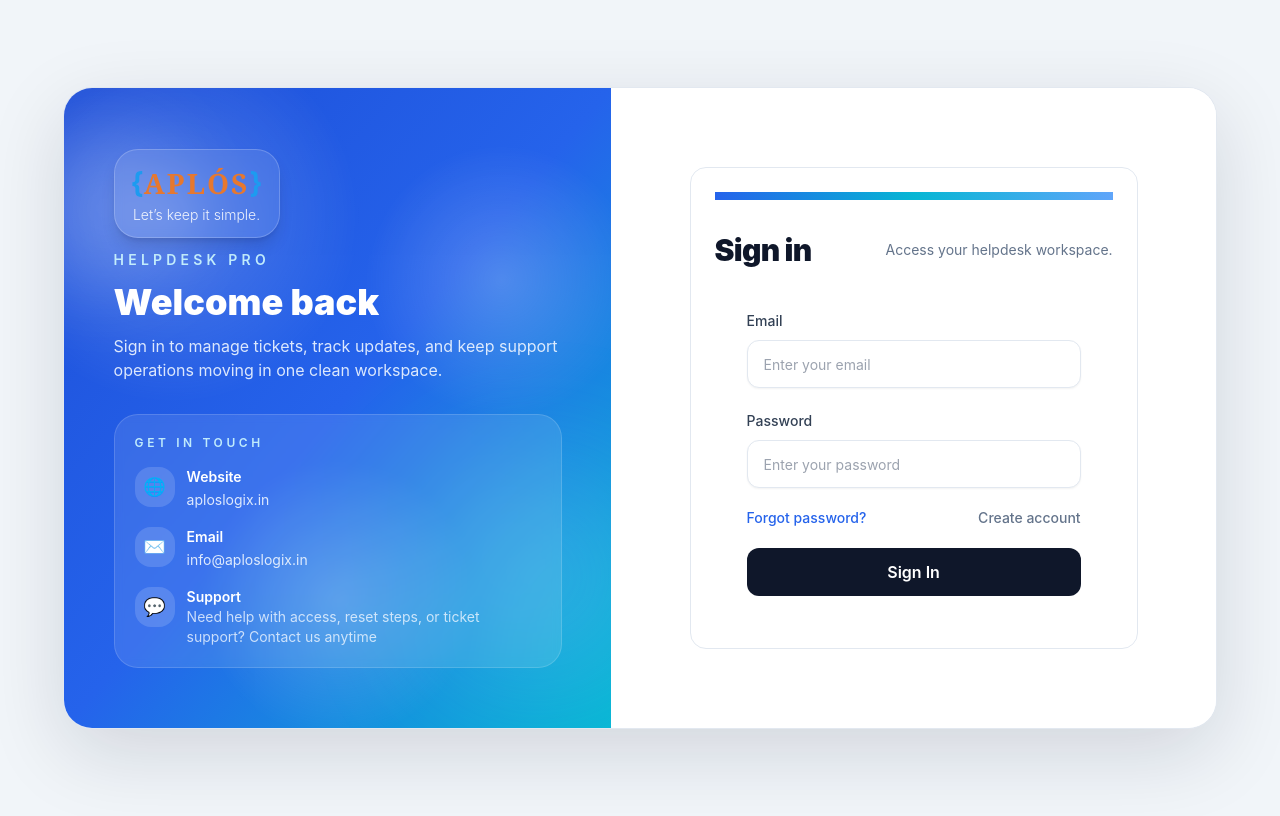
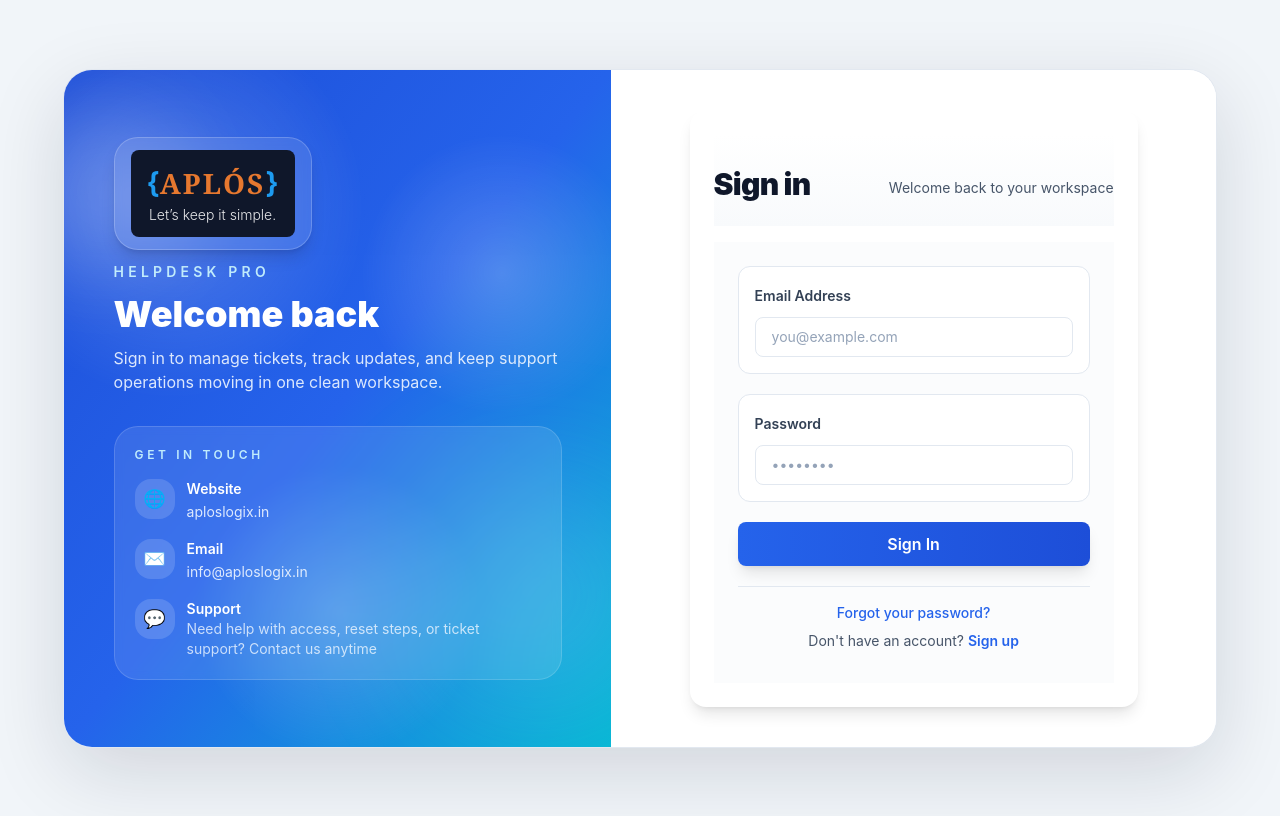
Before and after one commit to CommitCraft/Ticket_Management, a React (Vite) app in the folder frontend/: page /login in a window 1280 px wide. Built offline with nearby package versions, Linux system fonts and the light colour scheme; no server answers.

Commit message:
feat: enhance UI components in authentication pages for improved user experience

```diff
--- a/frontend/src/components/layout/AplosLogo.tsx
+++ b/frontend/src/components/layout/AplosLogo.tsx
@@ -38,7 +38,10 @@
       display: 'flex',
       flexDirection: 'column',
       alignItems: align,
-      textAlign: align
+      textAlign: align,
+      backgroundColor: '#0f172a',
+      padding: '12px 16px',
+      borderRadius: '8px'
     },
     logoText: {
       display: 'flex',
--- a/frontend/src/components/layout/AuthLayout.tsx
+++ b/frontend/src/components/layout/AuthLayout.tsx
@@ -23,7 +23,7 @@
               <div className="relative z-10 flex w-full max-w-md flex-col items-center text-center lg:items-start lg:text-left">
                 <div className="mb-8 flex flex-col items-center gap-3 lg:items-start">
                   <div className="rounded-3xl border border-white/20 bg-white/10 px-4 py-3 shadow-lg shadow-blue-950/20 backdrop-blur-sm">
-                    <AplosLogo size="lg" taglineColor="rgba(255,255,255,0.9)" />
+                    <AplosLogo size="lg" taglineColor="rgba(255,255,255,0.9)" showBackground={false} />
                   </div>
                   <div>
                     <p className="text-sm font-semibold uppercase tracking-[0.3em] text-cyan-100/90">Helpdesk Pro</p>
--- a/frontend/src/pages/auth/ForgotPasswordPage.tsx
+++ b/frontend/src/pages/auth/ForgotPasswordPage.tsx
@@ -23,27 +23,36 @@
 
   return (
     <AuthLayout eyebrow="Get in touch" title="Reset your password" description="Enter your email and we’ll send a secure reset link so you can get back into your account." icon="🔐">
-      <Card className="w-full max-w-md overflow-hidden border-slate-200 shadow-none dark:border-slate-800 dark:bg-slate-900 lg:shadow-none">
-        <div className="h-2 bg-gradient-to-r from-blue-600 via-cyan-500 to-blue-400" />
-        <CardHeader className="space-y-2 pb-3 pt-7 text-center sm:pt-8">
-          <CardTitle className="text-2xl font-black tracking-tight sm:text-3xl">Forgot password</CardTitle>
-          <CardDescription className="text-sm text-slate-500 dark:text-slate-400">We will send a reset link to your email.</CardDescription>
+      <Card className="w-full max-w-md overflow-hidden border-0 shadow-lg dark:border-slate-800 dark:bg-slate-800 lg:shadow-lg bg-white rounded-2xl">
+        <CardHeader className="space-y-3 pb-6 pt-8 text-center bg-gradient-to-b from-white to-slate-50 dark:from-slate-800 dark:to-slate-800/50">
+          <CardTitle className="text-3xl font-black tracking-tight text-slate-900 dark:text-white">Forgot password?</CardTitle>
+          <CardDescription className="text-sm text-slate-600 dark:text-slate-300">We'll send a reset link to your email</CardDescription>
         </CardHeader>
-        <CardContent className="px-5 pb-7 pt-3 sm:px-8">
-          <form className="space-y-4 sm:space-y-5" onSubmit={handleSubmit(onSubmit)}>
-            <div className="space-y-2">
-              <label className="text-sm font-medium text-slate-700 dark:text-slate-200" htmlFor="email">Email</label>
-              <Input id="email" type="email" placeholder="Enter your email" className="h-12 rounded-xl border-slate-200 bg-white shadow-sm focus-visible:ring-blue-500 dark:border-slate-700 dark:bg-slate-950" {...register('email')} />
-              {errors.email ? <p className="text-xs text-red-500">{errors.email.message}</p> : null}
+        <CardContent className="px-6 pb-8 pt-6 bg-slate-50/50 dark:bg-slate-800/50">
+          <form className="space-y-5" onSubmit={handleSubmit(onSubmit)}>
+            <div className="space-y-2.5 bg-white dark:bg-slate-700/50 p-4 rounded-xl border border-slate-200 dark:border-slate-600 transition-all hover:border-slate-300 dark:hover:border-slate-500">
+              <label className="text-sm font-semibold text-slate-700 dark:text-slate-200" htmlFor="email">Email Address</label>
+              <Input
+                id="email"
+                type="email"
+                placeholder="you@example.com"
+                className="h-10 rounded-lg border-slate-200 bg-white text-slate-900 placeholder:text-slate-400 shadow-none transition-all focus-visible:ring-2 focus-visible:ring-blue-500 focus-visible:border-blue-300 dark:border-slate-600 dark:bg-slate-700 dark:text-white dark:placeholder:text-slate-400 dark:focus-visible:border-blue-400"
+                {...register('email')}
+              />
+              {errors.email && <p className="text-xs font-medium text-red-600 dark:text-red-400 flex items-center gap-1 mt-1">⚠ {errors.email.message || 'Invalid email'}</p>}
             </div>
 
-            <Button className="h-12 w-full rounded-xl bg-slate-900 text-base font-semibold text-white hover:bg-slate-800 dark:bg-blue-500 dark:hover:bg-blue-400" type="submit" disabled={isSubmitting}>
-              {isSubmitting ? 'Sending...' : 'Send Reset Link'}
+            <Button
+              className="h-11 w-full rounded-lg bg-gradient-to-r from-blue-600 to-blue-700 text-base font-semibold text-white shadow-lg hover:shadow-xl hover:from-blue-700 hover:to-blue-800 transition-all duration-200 active:scale-95 dark:from-blue-600 dark:to-blue-700 dark:hover:from-blue-700 dark:hover:to-blue-800"
+              type="submit"
+              disabled={isSubmitting}
+            >
+              {isSubmitting ? 'Sending reset link...' : 'Send Reset Link'}
             </Button>
 
-            <div className="text-center text-sm text-slate-500 dark:text-slate-400">
+            <div className="text-center text-sm text-slate-600 dark:text-slate-400 pt-2">
               Remembered your password?{' '}
-              <Link to="/login" className="font-medium text-blue-600 hover:text-blue-700 dark:text-blue-400 dark:hover:text-blue-300">
+              <Link to="/login" className="font-semibold text-blue-600 hover:text-blue-700 transition-colors dark:text-blue-400 dark:hover:text-blue-300">
                 Back to sign in
               </Link>
             </div>
--- a/frontend/src/pages/auth/LoginPage.tsx
+++ b/frontend/src/pages/auth/LoginPage.tsx
@@ -32,38 +32,63 @@
 
   return (
     <AuthLayout eyebrow="Get in touch" title="Welcome back" description="Sign in to manage tickets, track updates, and keep support operations moving in one clean workspace." icon="🚀">
-      <Card className="w-full max-w-md overflow-hidden border-slate-200 shadow-none dark:border-slate-800 dark:bg-slate-900 lg:shadow-none">
-        <div className="h-2 bg-gradient-to-r from-blue-600 via-cyan-500 to-blue-400" />
-        <CardHeader className="space-y-2 pb-3 pt-7 text-center sm:pt-8">
-          <CardTitle className="text-2xl font-black tracking-tight sm:text-3xl">Sign in</CardTitle>
-          <CardDescription className="text-sm text-slate-500 dark:text-slate-400">Access your helpdesk workspace.</CardDescription>
+      <Card className="w-full max-w-md overflow-hidden border-0 shadow-lg dark:border-slate-800 dark:bg-slate-800 lg:shadow-lg bg-white rounded-2xl">
+        <CardHeader className="space-y-3 pb-6 pt-8 text-center bg-gradient-to-b from-white to-slate-50 dark:from-slate-800 dark:to-slate-800/50">
+          <CardTitle className="text-3xl font-black tracking-tight text-slate-900 dark:text-white">Sign in</CardTitle>
+          <CardDescription className="text-sm text-slate-600 dark:text-slate-300">Welcome back to your workspace</CardDescription>
         </CardHeader>
-        <CardContent className="px-5 pb-7 pt-3 sm:px-8">
-          <form className="space-y-4 sm:space-y-5" onSubmit={handleSubmit(onSubmit)}>
-            <div className="space-y-2">
-              <label className="text-sm font-medium text-slate-700 dark:text-slate-200" htmlFor="email">Email</label>
-              <Input id="email" type="email" placeholder="Enter your email" className="h-12 rounded-xl border-slate-200 bg-white shadow-sm focus-visible:ring-blue-500 dark:border-slate-700 dark:bg-slate-950" {...register('email')} />
-              {errors.email ? <p className="text-xs text-red-500">{errors.email.message}</p> : null}
+        <CardContent className="px-6 pb-8 pt-6 bg-slate-50/50 dark:bg-slate-800/50">
+          <form className="space-y-5" onSubmit={handleSubmit(onSubmit)}>
+            <div className="space-y-2.5 bg-white dark:bg-slate-700/50 p-4 rounded-xl border border-slate-200 dark:border-slate-600 transition-all hover:border-slate-300 dark:hover:border-slate-500">
+              <label className="text-sm font-semibold text-slate-700 dark:text-slate-200" htmlFor="email">Email Address</label>
+              <Input
+                id="email"
+                type="email"
+                placeholder="you@example.com"
+                className="h-10 rounded-lg border-slate-200 bg-white text-slate-900 placeholder:text-slate-400 shadow-none transition-all focus-visible:ring-2 focus-visible:ring-blue-500 focus-visible:border-blue-300 dark:border-slate-600 dark:bg-slate-700 dark:text-white dark:placeholder:text-slate-400 dark:focus-visible:border-blue-400"
+                {...register('email')}
+              />
+              {errors.email && <p className="text-xs font-medium text-red-600 dark:text-red-400 flex items-center gap-1 mt-1">⚠ {errors.email.message || 'Invalid email'}</p>}
             </div>
 
-            <div className="space-y-2">
-              <label className="text-sm font-medium text-slate-700 dark:text-slate-200" htmlFor="password">Password</label>
-              <Input id="password" type="password" placeholder="Enter your password" className="h-12 rounded-xl border-slate-200 bg-white shadow-sm focus-visible:ring-blue-500 dark:border-slate-700 dark:bg-slate-950" {...register('password')} />
-              {errors.password ? <p className="text-xs text-red-500">{errors.password.message}</p> : null}
+            <div className="space-y-2.5 bg-white dark:bg-slate-700/50 p-4 rounded-xl border border-slate-200 dark:border-slate-600 transition-all hover:border-slate-300 dark:hover:border-slate-500">
+              <label className="text-sm font-semibold text-slate-700 dark:text-slate-200" htmlFor="password">Password</label>
+              <Input
+                id="password"
+                type="password"
+                placeholder="••••••••"
+                className="h-10 rounded-lg border-slate-200 bg-white text-slate-900 placeholder:text-slate-400 shadow-none transition-all focus-visible:ring-2 focus-visible:ring-blue-500 focus-visible:border-blue-300 dark:border-slate-600 dark:bg-slate-700 dark:text-white dark:placeholder:text-slate-400 dark:focus-visible:border-blue-400"
+                {...register('password')}
+              />
+              {errors.password && <p className="text-xs font-medium text-red-600 dark:text-red-400 flex items-center gap-1 mt-1">⚠ {errors.password.message || 'Password required'}</p>}
             </div>
 
-            <div className="flex flex-col gap-3 text-sm sm:flex-row sm:items-center sm:justify-between">
-              <Link to="/forgot-password" className="font-medium text-blue-600 hover:text-blue-700 dark:text-blue-400 dark:hover:text-blue-300">
-                Forgot password?
+            <Button
+              className="h-11 w-full rounded-lg bg-gradient-to-r from-blue-600 to-blue-700 text-base font-semibold text-white shadow-lg hover:shadow-xl hover:from-blue-700 hover:to-blue-800 transition-all duration-200 active:scale-95 dark:from-blue-600 dark:to-blue-700 dark:hover:from-blue-700 dark:hover:to-blue-800"
+              type="submit"
+              disabled={isSubmitting}
+            >
+              {isSubmitting ? (
+                <span className="flex items-center gap-2">
+                  <span className="inline-block h-4 w-4 animate-spin rounded-full border-2 border-white border-t-transparent"></span>
+                  Signing in...
+                </span>
+              ) : (
+                'Sign In'
+              )}
+            </Button>
+
+            <div className="space-y-2 pt-4 border-t border-slate-200 dark:border-slate-600">
+              <Link to="/forgot-password" className="block text-center text-sm font-medium text-blue-600 hover:text-blue-700 transition-colors dark:text-blue-400 dark:hover:text-blue-300">
+                Forgot your password?
               </Link>
-              <Link to="/register" className="font-medium text-slate-500 hover:text-slate-900 dark:text-slate-400 dark:hover:text-white">
-                Create account
-              </Link>
+              <div className="text-center text-sm">
+                <span className="text-slate-600 dark:text-slate-400">Don't have an account? </span>
+                <Link to="/register" className="font-semibold text-blue-600 hover:text-blue-700 transition-colors dark:text-blue-400 dark:hover:text-blue-300">
+                  Sign up
+                </Link>
+              </div>
             </div>
-
-            <Button className="h-12 w-full rounded-xl bg-slate-900 text-base font-semibold text-white hover:bg-slate-800 dark:bg-blue-500 dark:hover:bg-blue-400" type="submit" disabled={isSubmitting}>
-              {isSubmitting ? 'Signing in...' : 'Sign In'}
-            </Button>
           </form>
         </CardContent>
       </Card>
--- a/frontend/src/pages/auth/RegisterPage.tsx
+++ b/frontend/src/pages/auth/RegisterPage.tsx
@@ -35,54 +35,88 @@
 
   return (
     <AuthLayout eyebrow="Get in touch" title="Create your account" description="Join the platform to raise tickets, follow progress, and stay connected with support updates." icon="🚀">
-      <Card className="w-full max-w-md overflow-hidden border-slate-200 shadow-none dark:border-slate-800 dark:bg-slate-900 lg:shadow-none">
-        <div className="h-2 bg-gradient-to-r from-blue-600 via-cyan-500 to-blue-400" />
-        <CardHeader className="space-y-2 pb-3 pt-7 text-center sm:pt-8">
-          <CardTitle className="text-2xl font-black tracking-tight sm:text-3xl">Create account</CardTitle>
-          <CardDescription className="text-sm text-slate-500 dark:text-slate-400">Register to raise and track tickets.</CardDescription>
+      <Card className="w-full max-w-md overflow-hidden border-0 shadow-lg dark:border-slate-800 dark:bg-slate-800 lg:shadow-lg bg-white rounded-2xl">
+        <CardHeader className="space-y-3 pb-6 pt-8 text-center bg-gradient-to-b from-white to-slate-50 dark:from-slate-800 dark:to-slate-800/50">
+          <CardTitle className="text-3xl font-black tracking-tight text-slate-900 dark:text-white">Create account</CardTitle>
+          <CardDescription className="text-sm text-slate-600 dark:text-slate-300">Register to raise and track tickets</CardDescription>
         </CardHeader>
-        <CardContent className="px-5 pb-7 pt-3 sm:px-8">
-          <form className="space-y-4 sm:space-y-5" onSubmit={handleSubmit(onSubmit)}>
-            <div className="space-y-2">
-              <label className="text-sm font-medium text-slate-700 dark:text-slate-200" htmlFor="fullName">Full name</label>
-              <Input id="fullName" placeholder="John Doe" className={`h-12 rounded-xl shadow-sm focus-visible:ring-blue-500 ${errors.fullName ? 'border-red-300 bg-red-50 dark:border-red-500 dark:bg-red-950/20' : 'border-slate-200 bg-white dark:border-slate-700 dark:bg-slate-950'}`} {...register('fullName')} />
-              {errors.fullName ? <p className="text-xs text-red-500 font-medium">{errors.fullName.message}</p> : <p className="text-xs text-slate-500 dark:text-slate-400">Your full name</p>}
+        <CardContent className="px-6 pb-8 pt-6 bg-slate-50/50 dark:bg-slate-800/50">
+          <form className="space-y-3.5" onSubmit={handleSubmit(onSubmit)}>
+            <div className="space-y-2 bg-white dark:bg-slate-700/50 p-3.5 rounded-xl border border-slate-200 dark:border-slate-600 transition-all hover:border-slate-300 dark:hover:border-slate-500">
+              <label className="text-sm font-semibold text-slate-700 dark:text-slate-200" htmlFor="fullName">Full Name</label>
+              <Input
+                id="fullName"
+                placeholder="John Doe"
+                className={`h-9 rounded-lg shadow-none transition-all focus-visible:ring-2 focus-visible:ring-blue-500 focus-visible:border-blue-300 ${errors.fullName ? 'border-red-300 bg-red-50 dark:border-red-500 dark:bg-red-950/20' : 'border-slate-200 bg-white dark:border-slate-600 dark:bg-slate-700'}`}
+                {...register('fullName')}
+              />
+              {errors.fullName && <p className="text-xs font-medium text-red-600 dark:text-red-400 mt-1">⚠ {errors.fullName.message}</p>}
             </div>
 
-            <div className="space-y-2">
-              <label className="text-sm font-medium text-slate-700 dark:text-slate-200" htmlFor="companyName">Company name</label>
-              <Input id="companyName" placeholder="Acme Corp" className={`h-12 rounded-xl shadow-sm focus-visible:ring-blue-500 ${errors.companyName ? 'border-red-300 bg-red-50 dark:border-red-500 dark:bg-red-950/20' : 'border-slate-200 bg-white dark:border-slate-700 dark:bg-slate-950'}`} {...register('companyName')} />
-              {errors.companyName ? <p className="text-xs text-red-500 font-medium">{errors.companyName.message}</p> : <p className="text-xs text-slate-500 dark:text-slate-400\">Organization name</p>}
+            <div className="space-y-2 bg-white dark:bg-slate-700/50 p-3.5 rounded-xl border border-slate-200 dark:border-slate-600 transition-all hover:border-slate-300 dark:hover:border-slate-500">
+              <label className="text-sm font-semibold text-slate-700 dark:text-slate-200" htmlFor="companyName">Company Name</label>
+              <Input
+                id="companyName"
+                placeholder="Acme Corp"
+                className={`h-9 rounded-lg shadow-none transition-all focus-visible:ring-2 focus-visible:ring-blue-500 focus-visible:border-blue-300 ${errors.companyName ? 'border-red-300 bg-red-50 dark:border-red-500 dark:bg-red-950/20' : 'border-slate-200 bg-white dark:border-slate-600 dark:bg-slate-700'}`}
+                {...register('companyName')}
+              />
+              {errors.companyName && <p className="text-xs font-medium text-red-600 dark:text-red-400">⚠ {errors.companyName.message}</p>}
             </div>
 
-            <div className="space-y-2">
-              <label className="text-sm font-medium text-slate-700 dark:text-slate-200" htmlFor="phoneNumber">Phone number</label>
-              <Input id="phoneNumber" type="tel" placeholder="5551234567" inputMode="numeric" pattern="[0-9]{7,20}" className={`h-12 rounded-xl shadow-sm focus-visible:ring-blue-500 ${errors.phoneNumber ? 'border-red-300 bg-red-50 dark:border-red-500 dark:bg-red-950/20' : 'border-slate-200 bg-white dark:border-slate-700 dark:bg-slate-950'}`} {...register('phoneNumber')} />
-              {errors.phoneNumber ? <p className="text-xs text-red-500 font-medium">{errors.phoneNumber.message}</p> : <p className="text-xs text-slate-500 dark:text-slate-400">Your contact number</p>}
+            <div className="space-y-2 bg-white dark:bg-slate-700/50 p-3.5 rounded-xl border border-slate-200 dark:border-slate-600 transition-all hover:border-slate-300 dark:hover:border-slate-500">
+              <label className="text-sm font-semibold text-slate-700 dark:text-slate-200" htmlFor="phoneNumber">Phone Number</label>
+              <Input
+                id="phoneNumber"
+                type="tel"
+                placeholder="5551234567"
+                inputMode="numeric"
+                pattern="[0-9]{7,20}"
+                className={`h-9 rounded-lg shadow-none transition-all focus-visible:ring-2 focus-visible:ring-blue-500 focus-visible:border-blue-300 ${errors.phoneNumber ? 'border-red-300 bg-red-50 dark:border-red-500 dark:bg-red-950/20' : 'border-slate-200 bg-white dark:border-slate-600 dark:bg-slate-700'}`}
+                {...register('phoneNumber')}
+              />
+              {errors.phoneNumber && <p className="text-xs font-medium text-red-600 dark:text-red-400 mt-1">⚠ {errors.phoneNumber.message}</p>}
             </div>
 
-            <div className="space-y-2">
-              <label className="text-sm font-medium text-slate-700 dark:text-slate-200" htmlFor="email">Email address</label>
-              <Input id="email" type="email" placeholder="name@example.com" className={`h-12 rounded-xl shadow-sm focus-visible:ring-blue-500 ${errors.email ? 'border-red-300 bg-red-50 dark:border-red-500 dark:bg-red-950/20' : 'border-slate-200 bg-white dark:border-slate-700 dark:bg-slate-950'}`} {...register('email')} />
-              {errors.email ? <p className="text-xs text-red-500 font-medium">{errors.email.message}</p> : <p className="text-xs text-slate-500 dark:text-slate-400">Used to sign in</p>}
+            <div className="space-y-2 bg-white dark:bg-slate-700/50 p-3.5 rounded-xl border border-slate-200 dark:border-slate-600 transition-all hover:border-slate-300 dark:hover:border-slate-500">
+              <label className="text-sm font-semibold text-slate-700 dark:text-slate-200" htmlFor="email">Email Address</label>
+              <Input
+                id="email"
+                type="email"
+                placeholder="you@example.com"
+                className={`h-9 rounded-lg shadow-none transition-all focus-visible:ring-2 focus-visible:ring-blue-500 focus-visible:border-blue-300 ${errors.email ? 'border-red-300 bg-red-50 dark:border-red-500 dark:bg-red-950/20' : 'border-slate-200 bg-white dark:border-slate-600 dark:bg-slate-700'}`}
+                {...register('email')}
+              />
+              {errors.email && <p className="text-xs font-medium text-red-600 dark:text-red-400 mt-1">⚠ {errors.email.message}</p>}
             </div>
 
-            <div className="space-y-2">
-              <label className="text-sm font-medium text-slate-700 dark:text-slate-200" htmlFor="password">Password</label>
-              <Input id="password" type="password" placeholder="••••••••" className={`h-12 rounded-xl shadow-sm focus-visible:ring-blue-500 ${errors.password ? 'border-red-300 bg-red-50 dark:border-red-500 dark:bg-red-950/20' : 'border-slate-200 bg-white dark:border-slate-700 dark:bg-slate-950'}`} {...register('password')} />
-              {errors.password ? <p className="text-xs text-red-500 font-medium">{errors.password.message}</p> : <p className="text-xs text-slate-500 dark:text-slate-400">Min 8 chars with uppercase & number</p>}
+            <div className="space-y-2 bg-white dark:bg-slate-700/50 p-3.5 rounded-xl border border-slate-200 dark:border-slate-600 transition-all hover:border-slate-300 dark:hover:border-slate-500">
+              <label className="text-sm font-semibold text-slate-700 dark:text-slate-200" htmlFor="password">Password</label>
+              <Input
+                id="password"
+                type="password"
+                placeholder="••••••••"
+                className={`h-9 rounded-lg shadow-none transition-all focus-visible:ring-2 focus-visible:ring-blue-500 focus-visible:border-blue-300 ${errors.password ? 'border-red-300 bg-red-50 dark:border-red-500 dark:bg-red-950/20' : 'border-slate-200 bg-white dark:border-slate-600 dark:bg-slate-700'}`}
+                {...register('password')}
+              />
+              {errors.password && <p className="text-xs font-medium text-red-600 dark:text-red-400 mt-1">⚠ {errors.password.message}</p>}
+              {!errors.password && <p className="text-xs text-slate-500 dark:text-slate-400">Min 8 chars with uppercase & number</p>}
             </div>
 
-            <div className="flex flex-col gap-3 text-sm sm:flex-row sm:items-center sm:justify-between">
-              <span className="text-slate-500 dark:text-slate-400">Already have an account?</span>
-              <Link to="/login" className="font-medium text-blue-600 hover:text-blue-700 dark:text-blue-400 dark:hover:text-blue-300">
+            <Button
+              className="h-11 w-full rounded-lg bg-gradient-to-r from-blue-600 to-blue-700 text-base font-semibold text-white shadow-lg hover:shadow-xl hover:from-blue-700 hover:to-blue-800 transition-all duration-200 active:scale-95 dark:from-blue-600 dark:to-blue-700 dark:hover:from-blue-700 dark:hover:to-blue-800"
+              type="submit"
+              disabled={isSubmitting}
+            >
+              {isSubmitting ? 'Creating account...' : 'Create Account'}
+            </Button>
+
+            <div className="flex items-center justify-center gap-2 text-sm pt-2\">
+              <span className="text-slate-600 dark:text-slate-400\">Already have an account?</span>
+              <Link to="/login" className="font-semibold text-blue-600 hover:text-blue-700 transition-colors dark:text-blue-400 dark:hover:text-blue-300\">
                 Sign in
               </Link>
             </div>
-
-            <Button className="h-12 w-full rounded-xl bg-slate-900 text-base font-semibold text-white hover:bg-slate-800 dark:bg-blue-500 dark:hover:bg-blue-400" type="submit" disabled={isSubmitting}>
-              {isSubmitting ? 'Creating...' : 'Create Account'}
-            </Button>
           </form>
         </CardContent>
       </Card>
```
Also changed, not shown: frontend/src/pages/auth/ResetPasswordPage.tsx (+25 -15 lines).
